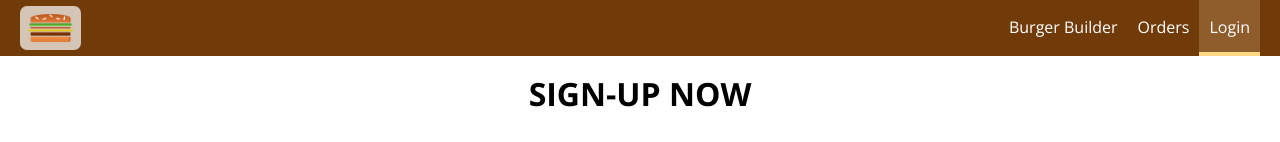
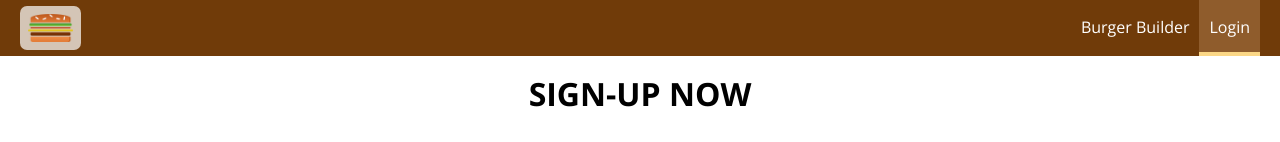
Before and after one commit to huyang117/learn-react-burger-builder, a React app: page /auth in a window 1280 px wide. Shown: the top 142 px of the page. Built offline with nearby package versions, Linux system fonts and the light colour scheme.

Commit message:
Forward unauthenticated users to sign in/up when they click the 'order' button and upon successful sign-in/up, redirect them to the checkout page.

```diff
--- a/src/components/Burger/BuildControls/BuildControls.js
+++ b/src/components/Burger/BuildControls/BuildControls.js
@@ -25,7 +25,8 @@ const BuildControls = (props) => {
                 className={classes.OrderButton}
                 disabled={!props.purchaseable}
                 onClick={props.orderClicked} >
-                ORDER NOW</button>
+                {props.isAuthenticated? 'ORDER NOW': 'SIGN IN/UP TO ORDER'}
+            </button>
         </div>
     );
 }
--- a/src/components/Navigation/NavigationItems/NavigationItems.js
+++ b/src/components/Navigation/NavigationItems/NavigationItems.js
@@ -3,14 +3,16 @@ import classes from './NavigationItems.css';
 import NavigationItem from './NavigationItem/NavigationItem';
 
 const NavigationItems = (props) => {
-    const switchItem = props.isAuthenticated ?
+    const loginLogout = props.isAuthenticated ?
         <NavigationItem link="/logout">Log out</NavigationItem> :
         <NavigationItem link="/auth">Login</NavigationItem>;
+    const historyOrders = props.isAuthenticated?
+        <NavigationItem link="/orders">Orders</NavigationItem> : null;
     return (
         <ul className={classes.NavigationItems}>
             <NavigationItem link="/" exact>Burger Builder</NavigationItem>
-            <NavigationItem link="/orders">Orders</NavigationItem>
-            {switchItem}
+            {historyOrders}
+            {loginLogout}
         </ul>
     );
 };
--- a/src/containers/Auth/Auth.js
+++ b/src/containers/Auth/Auth.js
@@ -1,5 +1,6 @@
 import React, { Component } from 'react';
 import { connect } from 'react-redux';
+import { Redirect } from 'react-router-dom';
 
 import Input from '../../components/UI/Input/Input';
 import Button from '../../components/UI/Button/Button';
@@ -44,6 +45,12 @@ class Auth extends Component {
         },
         signUpMode: true
     };
+
+    componentDidMount() {
+        if ( !this.props.buildingBurger && this.props.authRedirectPath==='/') {
+            this.props.onSetAuthRedirectPath('/');
+        }
+    }
 
     checkValidity(value, validationRules) {
         let isValid = true;
@@ -125,8 +132,14 @@ class Auth extends Component {
             errorMessage = <p className={classes.ErrorMessage}>{this.props.error}</p>;
         }
 
+        let redirectUponLogin = null;
+        if (this.props.isAuthenticated) {
+            redirectUponLogin = <Redirect to={this.props.authRedirectPath} />
+        }
+
         return (
             <div className={classes.Auth}>
+                {redirectUponLogin}
                 <h1>{this.state.signUpMode ? 'SIGN-UP NOW' : 'SIGN-IN NOW'}</h1>
                 {errorMessage}
                 <form onSubmit={this.onSubmitHandler}>
@@ -146,13 +159,17 @@ class Auth extends Component {
 const mapStateToProps = state => {
     return {
         loading: state.auth.loading,
-        error: state.auth.error
+        error: state.auth.error,
+        isAuthenticated: state.auth.token !== null,
+        buildingBurger: state.burgerBuilder.building,
+        authRedirectPath: state.auth.authRedirectPath
     }
 }
 
 const mapDispatchToProps = dispatch => {
     return {
-        onAuthAsyn: (email, password, signUpMode) => { dispatch(authActions.authAsync(email, password, signUpMode)) }
+        onAuthAsyn: (email, password, signUpMode) => { dispatch(authActions.authAsync(email, password, signUpMode)) },
+        onSetAuthRedirectPath: (path) => dispatch(authActions.setAuthRedirectPath(path))
     };
 };
 
--- a/src/containers/BurgerBuilder/BurgerBuilder.js
+++ b/src/containers/BurgerBuilder/BurgerBuilder.js
@@ -29,7 +29,12 @@ class BurgerBuilder extends Component {
     }
 
     purchaseHandler = () => {
-        this.setState({ purchasing: true });
+        if (this.props.isAuthenticated) {
+            this.setState({ purchasing: true });
+        } else {
+            this.props.onSetAuthRedirectPath('/checkout');
+            this.props.history.push('/auth');
+        }
     }
 
     purchaseCancelHandler = () => {
@@ -63,7 +68,8 @@ class BurgerBuilder extends Component {
                         disabledInfo={disabledInfo}
                         price={this.props.price}
                         purchaseable={this.updatePurchaseableHandler(this.props.ings)}
-                        orderClicked={this.purchaseHandler} />
+                        orderClicked={this.purchaseHandler}
+                        isAuthenticated={this.props.isAuthenticated} />
                 </Auxiliary>
             );
 
@@ -89,7 +95,8 @@ const mapStateToProps = state => {
     return {
         ings: state.burgerBuilder.ingredients,
         price: state.burgerBuilder.totalPrice,
-        error: state.burgerBuilder.error
+        error: state.burgerBuilder.error,
+        isAuthenticated: state.auth.token !== null
     };
 };
 
@@ -98,7 +105,8 @@ const mapDispatchToProps = dispatch => {
         onIngredientAdded: (igName) => dispatch(burgerBuilderActions.addIngredient(igName)),
         onIngredientRemoved: (igName) => dispatch(burgerBuilderActions.removeIngredient(igName)),
         onInitIngredients: () => dispatch(burgerBuilderActions.initIngredients()),
-        onInitPurchase: () => dispatch(burgerBuilderActions.purchaseInit())
+        onInitPurchase: () => dispatch(burgerBuilderActions.purchaseInit()),
+        onSetAuthRedirectPath: (path) => dispatch(burgerBuilderActions.setAuthRedirectPath(path))
     };
 };
 
--- a/src/store/actions/actionTypes.js
+++ b/src/store/actions/actionTypes.js
@@ -16,3 +16,4 @@ export const AUTH_START = 'AUTH_START';
 export const AUTH_SUCCESS = 'AUTH_SUCCESS';
 export const AUTH_FAILED = 'AUTH_FAILED';
 export const AUTH_LOGOUT = 'AUTH_LOGOUT';
+export const SET_AUTH_REDIRECT_PATH = 'SET_AUTH_REDIRECT_PATH';
--- a/src/store/actions/actionsIndex.js
+++ b/src/store/actions/actionsIndex.js
@@ -12,5 +12,6 @@ export {
 
 export {
     authAsync,
-    authLogout
+    authLogout,
+    setAuthRedirectPath
 } from './auth';
--- a/src/store/actions/auth.js
+++ b/src/store/actions/auth.js
@@ -30,9 +30,9 @@ export const authAsync = (email, password, signUpMode) => {
             password: password,
             returnSecureToken: true
         }
-        let url = 'https://identitytoolkit.googleapis.com/v1/accounts:signUp?key=[api key]';
+        let url = 'https://identitytoolkit.googleapis.com/v1/accounts:signUp?key=AIzaSyA3iyefgBrItcLpiTxVO0Ve5-6LqPLNx8w';
         if (! signUpMode) {
-            url = 'https://identitytoolkit.googleapis.com/v1/accounts:signInWithPassword?key=[api key]';
+            url = 'https://identitytoolkit.googleapis.com/v1/accounts:signInWithPassword?key=AIzaSyA3iyefgBrItcLpiTxVO0Ve5-6LqPLNx8w';
         }
         axios.post(url,authData)
             .then(response => {
@@ -60,3 +60,10 @@ export const authLogout = () => {
         type: actionTypes.AUTH_LOGOUT
     };
 };
+
+export const setAuthRedirectPath = (path) => {
+    return {
+        type: actionTypes.SET_AUTH_REDIRECT_PATH,
+        path: path
+    };
+};
--- a/src/store/reducers/auth.js
+++ b/src/store/reducers/auth.js
@@ -14,7 +14,8 @@ const initialState = {
     token: null,
     userId: null,
     error: null,
-    loading: false
+    loading: false,
+    authRedirectPath: '/'
 };
 
 const authStart = (state, action) => {
@@ -39,7 +40,11 @@ const authFailed = (state, action) => {
 };
 
 const authLogout = (state, action) => {
-    return updateStateUtil(state, {token: null, userId: null});
+    return updateStateUtil(state, { token: null, userId: null, authRedirectPath: '/' });
+};
+
+const setAuthRedirectPath = (state, action) => {
+    return updateStateUtil(state, { authRedirectPath: action.path });
 };
 
 const reducer = (state = initialState, action) => {
@@ -52,6 +57,8 @@ const reducer = (state = initialState, action) => {
             return authFailed(state, action);
         case actionTypes.AUTH_LOGOUT:
             return authLogout(state,action);
+        case actionTypes.SET_AUTH_REDIRECT_PATH:
+            return setAuthRedirectPath(state, action);
         default:
             return state;
     }
--- a/src/store/reducers/burgerBuilder.js
+++ b/src/store/reducers/burgerBuilder.js
@@ -4,7 +4,8 @@ import { updateStateUtil } from '../utility';
 const initialState = {
     ingredients: null,
     totalPrice: 4,
-    error: false
+    error: false,
+    building: false
 };
 
 const INGREDIENT_PRICES = {
@@ -19,7 +20,8 @@ const addIngredient = (state, action) => {
     const ingredientsAfterAdd = updateStateUtil(state.ingredients, addIngredient);
     return updateStateUtil(state, {
         ingredients: ingredientsAfterAdd,
-        totalPrice: state.totalPrice + INGREDIENT_PRICES[action.ingredientName]
+        totalPrice: state.totalPrice + INGREDIENT_PRICES[action.ingredientName],
+        building: true
     });
 };
 
@@ -28,7 +30,8 @@ const removeIngredient = (state, action) => {
     const ingredientsAfterRemove = updateStateUtil(state.ingredients, removeIngredient);
     return updateStateUtil(state, {
         ingredients: ingredientsAfterRemove,
-        totalPrice: state.totalPrice - INGREDIENT_PRICES[action.ingredientName]
+        totalPrice: state.totalPrice - INGREDIENT_PRICES[action.ingredientName],
+        building: true
     });
 };
 
@@ -36,7 +39,8 @@ const setIngredients = (state, action) => {
     return updateStateUtil(state, {
         ingredients: action.ingredients,
         totalPrice: 4,
-        error: false
+        error: false,
+        building: false
     });
 }
 
```
